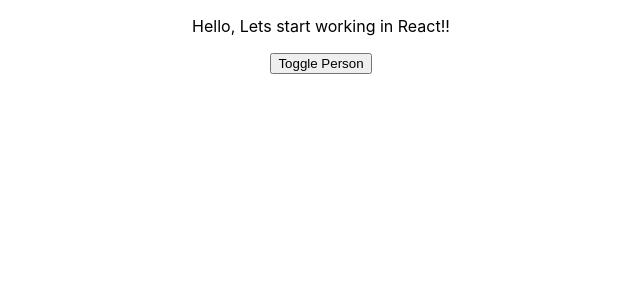
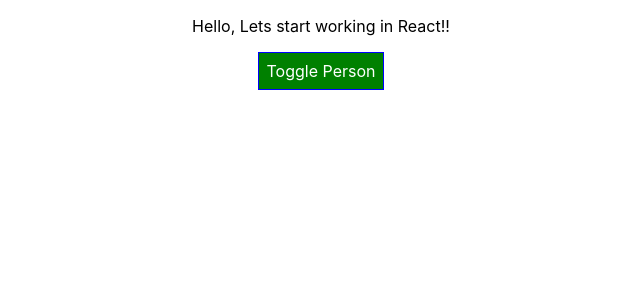
Before and after one commit to alishazia/react-dev, a React (Create React App) app: page / in a window 1280 px wide. Shown: the top 300 px of the page, without its empty margins (319-959 px from the left). Built offline with nearby package versions, Linux system fonts and the light colour scheme.

Commit message:
Inline style button dynamically with the conditions

```diff
--- a/src/App.js
+++ b/src/App.js
@@ -53,6 +53,14 @@
     this.setState({ persons: updatedPersons })
   }
   render() {
+    const style = {
+      backgroundColor : 'green',
+      color:'white',
+      font : 'inherit',
+      border :'1px solid blue' ,
+      padding:'8px',
+      cursor : 'pointer'
+    }
     let Persons = null;
     if (this.state.showPersons) {
       Persons = (
@@ -68,13 +76,14 @@
           })
           }
         </div>
-      )
+      );
+      style.backgroundColor = 'red';
     }
     return (
       <div className="App">
         <p>Hello, Lets start working in React!!</p>
         {/* here we called the bind and passed the reference */}
-        <button onClick={this.togglePersonsHandler}>Toggle Person</button>
+        <button style={style} onClick={this.togglePersonsHandler}>Toggle Person</button>
         { Persons}
       </div>
     );
```
